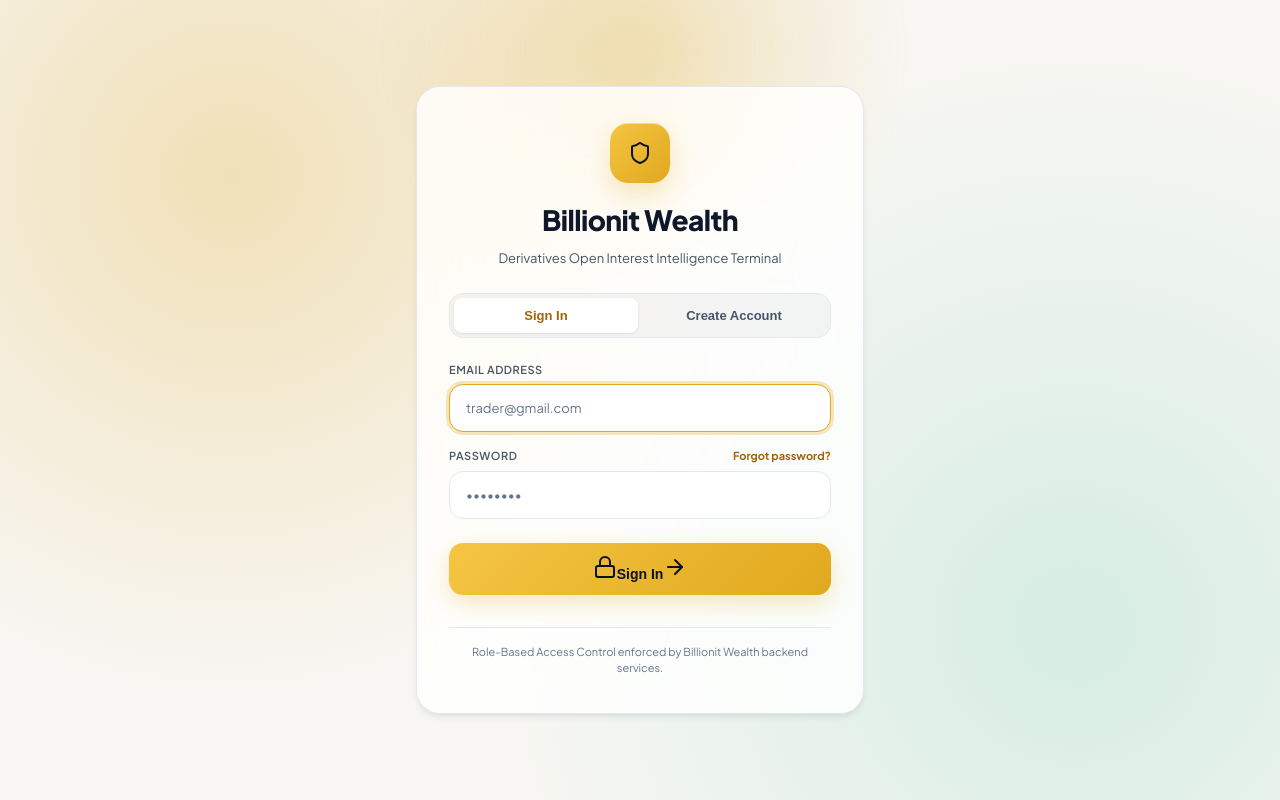
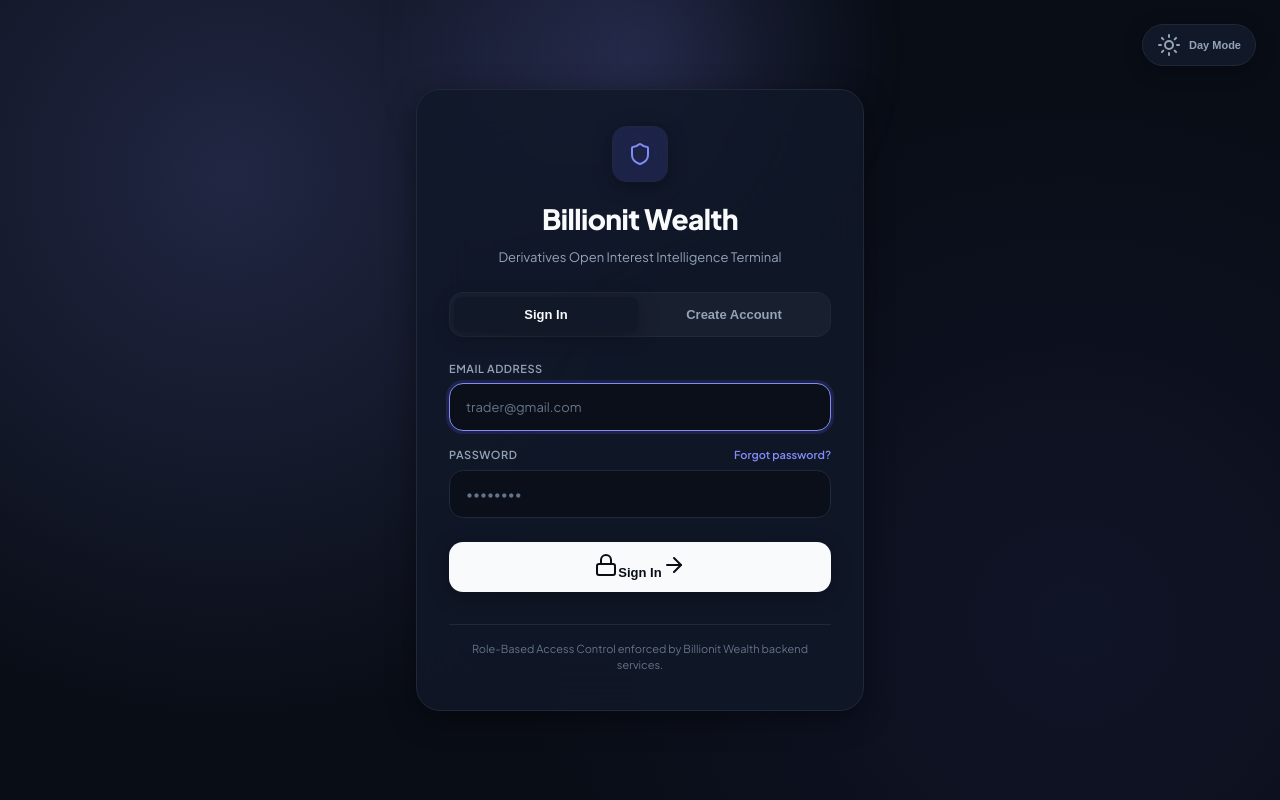
Before and after one commit to MarketBell/Derivatives-OI-Intelligence, a React (Vite) app in the folder frontend/: page / in a window 1280 px wide. Built offline with nearby package versions, Linux system fonts and the light colour scheme; no server answers.

Commit message:
fix(ui): restore intended Billionit Wealth premium dark login styling and remove gold regression

```diff
--- a/frontend/src/App.tsx
+++ b/frontend/src/App.tsx
@@ -64,7 +64,8 @@
   });
 
   const [isDarkMode, setIsDarkMode] = useState<boolean>(() => {
-    return localStorage.getItem('oi_theme') === 'dark';
+    const saved = localStorage.getItem('oi_theme');
+    return saved !== null ? saved === 'dark' : true;
   });
 
   const [dataset, setDataset] = useState<IndexDataset>(initialEmptyDataset);
@@ -385,7 +386,13 @@
 
   // If not authenticated, render Login Page
   if (!currentUser || !authToken) {
-    return <LoginPage onLoginSuccess={handleLoginSuccess} />;
+    return (
+      <LoginPage
+        onLoginSuccess={handleLoginSuccess}
+        isDarkMode={isDarkMode}
+        onToggleTheme={handleToggleTheme}
+      />
+    );
   }
 
   const effectiveStartTime = filters.startTime || dataset.summary.startTime || '09:15 AM';
--- a/frontend/src/components/LoginPage.tsx
+++ b/frontend/src/components/LoginPage.tsx
@@ -1,5 +1,5 @@
 import React, { useState } from 'react';
-import { Shield, Lock, AlertCircle, ArrowRight, User, CheckCircle2, Clock, KeyRound, CreditCard, Upload, FileText, ExternalLink, X } from 'lucide-react';
+import { Shield, Lock, AlertCircle, ArrowRight, User, CheckCircle2, Clock, KeyRound, CreditCard, Upload, FileText, ExternalLink, X, Sun, Moon } from 'lucide-react';
 import type { UserProfile } from '../types/dashboard';
 import { API_BASE_URL, REGISTRATION_PAYMENT_LINK, REGISTRATION_FEE_INR } from '../config/api';
 
@@ -15,11 +15,13 @@
 
 interface LoginPageProps {
   onLoginSuccess: (user: UserProfile, token: string, redirectTo: string) => void;
+  isDarkMode?: boolean;
+  onToggleTheme?: () => void;
 }
 
 type AuthView = 'signin' | 'create_account' | 'pending' | 'legacy_setup' | 'forgot_password';
 
-export const LoginPage: React.FC<LoginPageProps> = ({ onLoginSuccess }) => {
+export const LoginPage: React.FC<LoginPageProps> = ({ onLoginSuccess, isDarkMode, onToggleTheme }) => {
   const [view, setView] = useState<AuthView>('signin');
 
   // Form Fields
@@ -339,6 +341,19 @@
   return (
     <div className="login-page-container">
       <div className="login-bg-glow-1" />
+
+      {onToggleTheme && (
+        <button
+          type="button"
+          className="login-theme-toggle"
+          onClick={onToggleTheme}
+          title={isDarkMode ? 'Switch to Day Mode (Light)' : 'Switch to Night Mode (Dark)'}
+          aria-label="Toggle Day/Night mode"
+        >
+          {isDarkMode ? <Sun className="w-4 h-4 text-amber-400" /> : <Moon className="w-4 h-4 text-indigo-400" />}
+          <span>{isDarkMode ? 'Day Mode' : 'Night Mode'}</span>
+        </button>
+      )}
 
       <div className="login-card-wrapper">
         {/* Brand Header */}
--- a/frontend/src/index.css
+++ b/frontend/src/index.css
@@ -44,19 +44,13 @@
   --warning-gold: #D97706;        /* Amber 600 ATM indicator */
   --warning-soft: #FEF3C7;
 
-  /* Billionit brand accents (auth pages) — gold + emerald on warm light */
-  --brand-gold: #E0A81E;
-  --brand-gold-light: #F5C542;
-  --brand-gold-ink: #A16207;      /* AA-contrast gold for text on light */
+  /* Billionit brand accents (auth pages) — aligned with clean Billionit design system */
   --brand-emerald: #10B981;
   --brand-navy: #0B1120;
-  --auth-bg: #F7F6F2;             /* warm off-white canvas */
-  --auth-card: rgba(255, 255, 255, 0.82);
+  --auth-bg: var(--bg-app);
+  --auth-card: rgba(255, 255, 255, 0.94);
   --auth-input: #FFFFFF;
-  --auth-inset: rgba(15, 23, 42, 0.04);
-  --gold-gradient: linear-gradient(135deg, #F5C542 0%, #E0A81E 100%);
-  --gold-btn-text: #0B1120;
-  --gold-glow: rgba(224, 168, 30, 0.28);
+  --auth-inset: #F1F5F9;
 
   /* Radius Tokens */
   --radius-sm: 8px;
@@ -123,19 +117,13 @@
   --warning-gold: #FBBF24;        /* Luminous gold ATM badge */
   --warning-soft: rgba(245, 158, 11, 0.14);
 
-  /* Billionit brand accents (auth pages) — gold + emerald on deep navy */
-  --brand-gold: #F5C542;
-  --brand-gold-light: #FDE68A;
-  --brand-gold-ink: #F5C542;      /* gold already reads on dark */
+  /* Billionit brand accents (auth pages) — aligned with clean Billionit design system */
   --brand-emerald: #34D399;
   --brand-navy: #05070E;
-  --auth-bg: #05070E;             /* deep near-black premium base */
-  --auth-card: rgba(17, 24, 39, 0.72);
-  --auth-input: rgba(255, 255, 255, 0.04);
-  --auth-inset: rgba(255, 255, 255, 0.05);
-  --gold-gradient: linear-gradient(135deg, #F5C542 0%, #E0A81E 100%);
-  --gold-btn-text: #0B1120;
-  --gold-glow: rgba(245, 197, 66, 0.22);
+  --auth-bg: var(--bg-app);
+  --auth-card: rgba(17, 24, 39, 0.85);
+  --auth-input: #0B0F19;
+  --auth-inset: rgba(255, 255, 255, 0.04);
 
   --shadow-subtle: 0 4px 20px rgba(0, 0, 0, 0.3);
   --shadow-card: 0 8px 30px rgba(0, 0, 0, 0.4);
@@ -2100,10 +2088,10 @@
   display: flex;
   align-items: center;
   justify-content: center;
-  background-color: var(--auth-bg);
+  background-color: var(--bg-app);
   background-image:
-    radial-gradient(circle at 18% 22%, var(--gold-glow), transparent 42%),
-    radial-gradient(circle at 84% 78%, rgba(16, 185, 129, 0.14), transparent 46%);
+    radial-gradient(circle at 18% 22%, var(--primary-glow), transparent 45%),
+    radial-gradient(circle at 84% 78%, rgba(99, 102, 241, 0.08), transparent 45%);
   position: relative;
   overflow: hidden;
   padding: var(--space-24);
@@ -2112,14 +2100,41 @@
 
 .login-bg-glow-1 {
   position: absolute;
-  top: -160px;
+  top: -140px;
   left: 50%;
   transform: translateX(-50%);
-  width: 620px;
-  height: 420px;
-  background: radial-gradient(circle, var(--gold-glow) 0%, transparent 70%);
+  width: 600px;
+  height: 380px;
+  background: radial-gradient(circle, var(--primary-glow) 0%, transparent 70%);
   pointer-events: none;
-  filter: blur(10px);
+  filter: blur(20px);
+}
+
+.login-theme-toggle {
+  position: absolute;
+  top: 24px;
+  right: 24px;
+  z-index: 20;
+  display: flex;
+  align-items: center;
+  gap: 8px;
+  padding: 8px 14px;
+  border-radius: var(--radius-full);
+  background: var(--bg-surface);
+  border: 1px solid var(--border-card);
+  color: var(--text-muted);
+  font-size: var(--text-label-sm);
+  font-weight: 600;
+  cursor: pointer;
+  transition: all 0.2s ease;
+  box-shadow: var(--shadow-subtle);
+  backdrop-filter: blur(12px);
+}
+
+.login-theme-toggle:hover {
+  color: var(--text-primary);
+  border-color: var(--border-focus);
+  transform: translateY(-1px);
 }
 
 .login-card-wrapper {
@@ -2136,7 +2151,7 @@
   gap: var(--space-24);
   position: relative;
   z-index: 10;
-  box-shadow: var(--shadow-card), inset 0 1px 0 rgba(255, 255, 255, 0.18);
+  box-shadow: var(--shadow-card);
   animation: fadeIn 0.6s cubic-bezier(0.16, 1, 0.3, 1) forwards;
 }
 
@@ -2154,17 +2169,18 @@
 }
 
 .login-logo-badge {
-  width: 60px;
-  height: 60px;
-  border-radius: 18px;
-  background: var(--gold-gradient);
-  border: none;
+  width: 56px;
+  height: 56px;
+  border-radius: var(--radius-md);
+  background: var(--primary-soft);
+  border: 1px solid var(--border-subtle);
   display: flex;
   align-items: center;
   justify-content: center;
-  color: var(--brand-navy);
+  color: var(--primary-accent);
   margin-bottom: var(--space-8);
-  box-shadow: 0 10px 26px var(--gold-glow), inset 0 1px 0 rgba(255, 255, 255, 0.45);
+  backdrop-filter: blur(10px);
+  box-shadow: var(--shadow-subtle);
 }
 
 .login-title {
@@ -2205,7 +2221,7 @@
 
 .auth-tab-btn.active {
   background: var(--bg-surface);
-  color: var(--brand-gold-ink);
+  color: var(--text-primary);
   font-weight: 700;
   box-shadow: var(--shadow-subtle);
 }
@@ -2238,10 +2254,10 @@
 
 .forgot-password-link {
   font-size: 11px;
-  color: var(--brand-gold-ink);
+  color: var(--primary-accent);
   text-decoration: none;
   cursor: pointer;
-  font-weight: 700;
+  font-weight: 600;
   transition: opacity 0.2s ease;
 }
 
@@ -2266,8 +2282,8 @@
 .login-input-field::placeholder { color: var(--text-dim); }
 
 .login-input-field:focus {
-  border-color: var(--brand-gold);
-  box-shadow: 0 0 0 3px var(--gold-glow);
+  border-color: var(--border-focus);
+  box-shadow: 0 0 0 3px var(--primary-soft);
 }
 
 .login-error-alert, .login-info-alert {
@@ -2292,13 +2308,13 @@
 }
 
 .login-submit-btn {
-  height: 52px;
+  height: 50px;
   width: 100%;
-  background: var(--gold-gradient);
-  color: var(--gold-btn-text);
+  background: var(--text-primary);
+  color: var(--bg-app);
   border: none;
   border-radius: var(--radius-md);
-  font-size: var(--text-body-lg);
+  font-size: var(--text-body-md);
   font-weight: 700;
   cursor: pointer;
   display: flex;
@@ -2307,12 +2323,13 @@
   gap: var(--space-8);
   transition: all 0.3s cubic-bezier(0.16, 1, 0.3, 1);
   margin-top: 8px;
-  box-shadow: 0 8px 22px var(--gold-glow);
+  box-shadow: var(--shadow-subtle);
 }
 
 .login-submit-btn:hover:not(:disabled) {
   transform: translateY(-2px);
-  box-shadow: 0 12px 28px var(--gold-glow);
+  box-shadow: 0 8px 24px rgba(0, 0, 0, 0.25);
+  opacity: 0.95;
 }
 
 .login-submit-btn:disabled {
@@ -2387,13 +2404,14 @@
   width: 38px;
   height: 38px;
   border-radius: 10px;
-  background: var(--gold-gradient);
-  color: var(--brand-navy);
+  background: var(--primary-soft);
+  color: var(--primary-accent);
+  border: 1px solid var(--border-card);
   display: flex;
   align-items: center;
   justify-content: center;
   flex-shrink: 0;
-  box-shadow: 0 6px 16px var(--gold-glow);
+  box-shadow: var(--shadow-subtle);
 }
 
 .reg-fee-head-text {
@@ -2431,9 +2449,9 @@
 .reg-pay-btn {
   height: 46px;
   width: 100%;
-  border: 1px solid var(--brand-gold);
-  background: transparent;
-  color: var(--brand-gold-ink);
+  border: 1px solid var(--primary-accent);
+  background: var(--primary-soft);
+  color: var(--primary-accent);
   border-radius: var(--radius-md);
   font-size: var(--text-body-md);
   font-weight: 700;
@@ -2446,9 +2464,9 @@
 }
 
 .reg-pay-btn:hover:not(:disabled) {
-  background: var(--gold-gradient);
-  color: var(--gold-btn-text);
-  box-shadow: 0 8px 20px var(--gold-glow);
+  background: var(--primary-accent);
+  color: #FFFFFF;
+  box-shadow: 0 6px 20px var(--primary-glow);
 }
 
 .reg-fee-hint {
@@ -2474,8 +2492,8 @@
 
 .reg-upload-drop:hover,
 .reg-upload-drop.is-ready {
-  border-color: var(--brand-gold);
-  color: var(--brand-gold-ink);
+  border-color: var(--border-focus);
+  color: var(--primary-accent);
 }
 
 .reg-upload-label {
```
